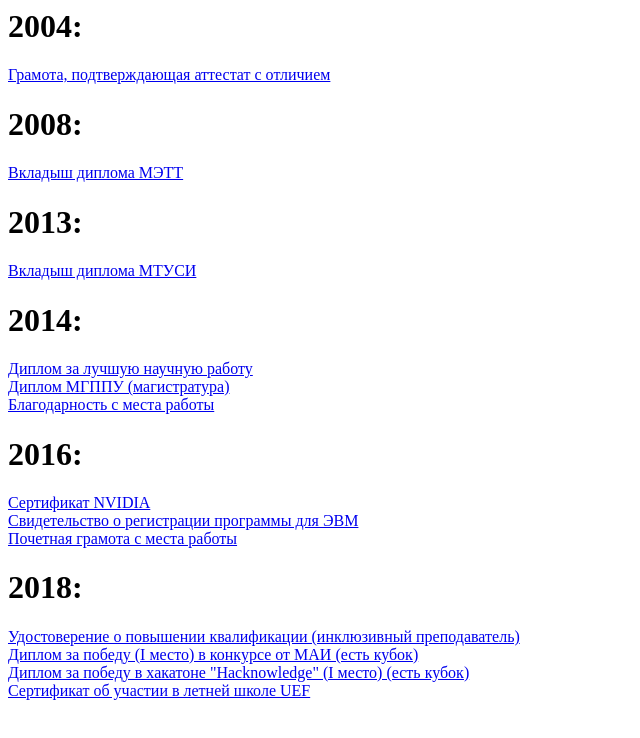
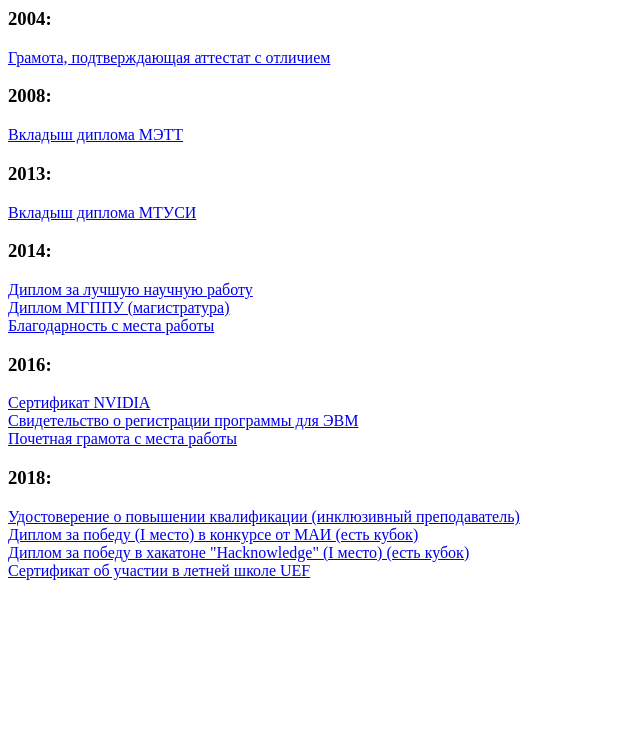
Before and after one commit to RedSerge/RedSerge.github.io, a plain HTML site: page index.html in a window 1280 px wide. Shown: the whole page, without its empty margins (0-640 px from the left). Drawn offline with Linux system fonts and the light colour scheme.

Commit message:
Update index.html

```diff
--- a/index.html
+++ b/index.html
@@ -1,42 +1,41 @@
 <html>
 <body>
 
-<h1> 2004: </h1>
+<h3> 2004: </h3>
 <a href='https://github.com/RedSerge/scans/2004 06 11-1.pdf>Аттестат с отличием</a><br>
 <a href='https://github.com/RedSerge/scans/2004 06 11-2.pdf>Грамота, подтверждающая аттестат с отличием</a><br>
-<h1> 2008: </h1>
+<h3> 2008: </h3>
 <a href='https://github.com/RedSerge/scans/2008 06 24-1.pdf>Диплом МЭТТ (техникум)</a><br>
 <a href='https://github.com/RedSerge/scans/2008 06 24-2.pdf>Вкладыш диплома МЭТТ</a><br>
-<h1> 2013: </h1>
+<h3> 2013: </h3>
 <a href='https://github.com/RedSerge/scans/2013 06 10-1.pdf>Диплом МТУСИ (бакалавриат)</a><br>
 <a href='https://github.com/RedSerge/scans/2013 06 10-2.pdf>Вкладыш диплома МТУСИ</a><br>
-<h1> 2014: </h1>
+<h3> 2014: </h3>
 <a href='https://github.com/RedSerge/scans/2014 03 18.pdf>Диплом за лучший научный доклад</a><br>
-<h1> 2015: </h1>
+<h3> 2015: </h3>
 <a href='https://github.com/RedSerge/scans/2015 03 17.pdf>Диплом за лучшую научную работу</a><br>
 <a href='https://github.com/RedSerge/scans/2015 06 25.pdf>Диплом за проект на выставке НТТМ</a><br>
 <a href='https://github.com/RedSerge/scans/2015 06 29-1.pdf>Диплом МГППУ (магистратура)</a><br>
 <a href='https://github.com/RedSerge/scans/2015 06 29-2.pdf>Вкладыш диплома МГППУ</a><br>
 <a href='https://github.com/RedSerge/scans/2015 08 17.pdf>Благодарность с места работы</a><br>
-<h1> 2016: </h1>
+<h3> 2016: </h3>
 <a href='https://github.com/RedSerge/scans/2016 11 04.pdf>Сертификат Coursera</a><br>
-<h1> 2017: </h1>
+<h3> 2017: </h3>
 <a href='https://github.com/RedSerge/scans/2017 03 04.pdf>Сертификат NVIDIA</a><br>
 <a href='https://github.com/RedSerge/scans/2017 03 14.pdf>Диплом за лучший научный доклад</a><br>
 <a href='https://github.com/RedSerge/scans/2017 08 11.pdf>Свидетельство о регистрации программы для ЭВМ</a><br>
 <a href='https://github.com/RedSerge/scans/2017 11 21.pdf>Грамота за победу на отборочном этапе в конкурсе от МАИ</a><br>
 <a href='https://github.com/RedSerge/scans/2017 11 29.pdf>Почетная грамота с места работы</a><br>
-<h1> 2018: </h1>
+<h3> 2018: </h3>
 <a href='https://github.com/RedSerge/scans/2018 02 17.pdf>Сертификат Yandex (курс Сергея Лисицына)</a><br>
 <a href='https://github.com/RedSerge/scans/2018 10 19.pdf>Удостоверение о повышении квалификации (инклюзивный преподаватель)</a><br>
 <a href='https://github.com/RedSerge/scans/2018 11 13.pdf>Письмо, подтверждающее победу (II место) в федеральном конкурсе Министерства Обороны</a><br>
 <a href='https://github.com/RedSerge/scans/2018 11 20-1.pdf>Диплом за победу (I место) в конкурсе от МАИ (есть кубок)</a><br>
 <a href='https://github.com/RedSerge/scans/2018 11 20-2.pdf>Грамота за победу на отборочном этапе в конкурсе от МАИ</a><br>
-<h1> 2019: </h1>
+<h3> 2019: </h3>
 <a href='https://github.com/RedSerge/scans/2019 05 26-1.pdf>Диплом за победу в хакатоне "Hacknowledge" (I место) (есть кубок)</a><br>
 <a href='https://github.com/RedSerge/scans/2019 05 26-2.pdf>Результаты хакатона "Hacknowledge"</a><br>
 <a href='https://github.com/RedSerge/scans/2019 08 23.pdf>Сертификат об участии в летней школе UEF</a><br>
 <a href='https://github.com/RedSerge/scans/2019 09 18.pdf>Выписка-приложение от UEF, подтверждающая набранный высший балл по итогу конкурса за два курса (10 ECTS)</a><br>
-
 </body>
 </html>
```
